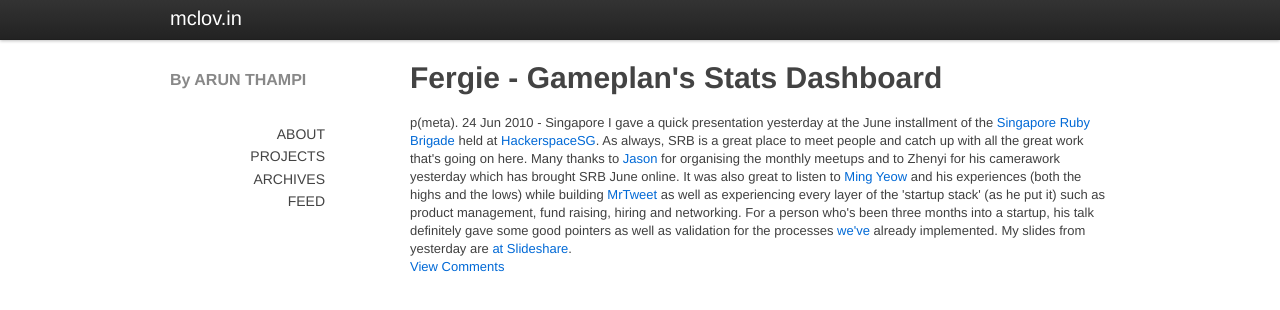
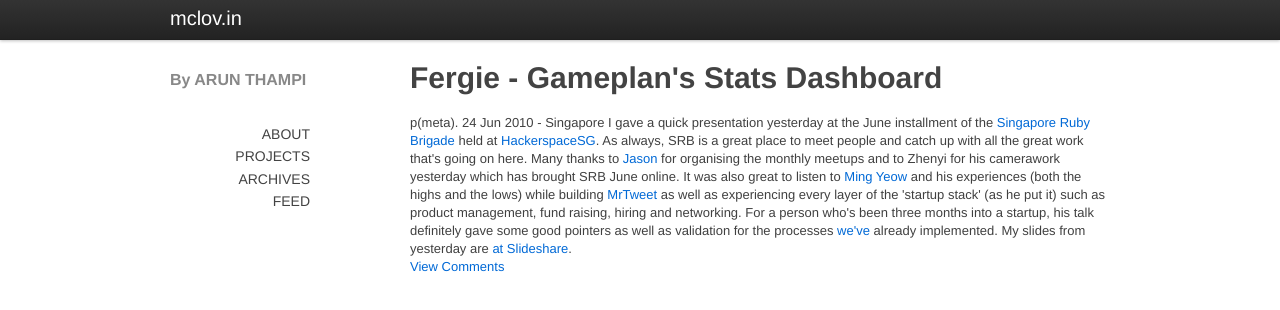
Before and after one commit to arunthampi/arunthampi.github.com, a Jekyll site: the page built from index.html, in a window 1280 px wide. Shown: the top 310 px of the page. Built offline with Jekyll 4.4.1, drawn with Linux system fonts in a browser that asks for light colours; Markdown is read by kramdown in place of the engine named in the settings; comment, search, counter and statistics services are not loaded.

Commit message:
Adjust the sidebar

```diff
--- a/css/globals.css
+++ b/css/globals.css
@@ -28,7 +28,7 @@ ul.archives {
 }
 
 ul.sidebar-menu {
-  margin-right: 65px;
+  margin-right: 80px;
   padding-top: 25px;
 }
 
```
